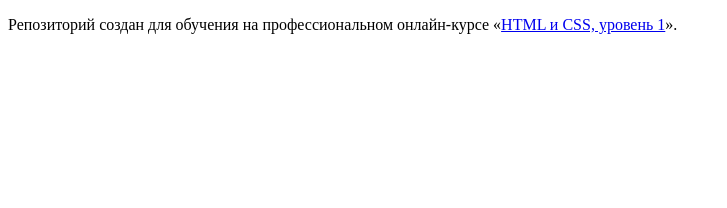
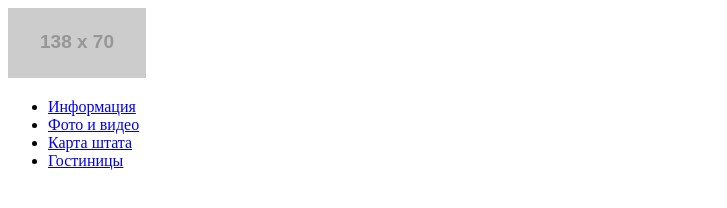
Before and after one commit to kaiere/1257821-sedona-29, a plain HTML site: page index.html in a window 1280 px wide. Shown: the whole page, without its empty margins (0-727 px from the left). Drawn offline with Linux system fonts and the light colour scheme; placeholder pictures from the web are drawn by us.

Commit message:
Разметили хэдер, навигацию

```diff
--- a/index.html
+++ b/index.html
@@ -5,8 +5,19 @@
     <title>HTML Academy: Седона</title>
   </head>
   <body>
-
-    <p>Репозиторий создан для обучения на профессиональном онлайн‑курсе «<a href="https://htmlacademy.ru/intensive/htmlcss">HTML и CSS, уровень 1</a>».</p>
+    <header>
+      <nav>
+        <a>
+          <img src="https://via.placeholder.com/138x70" width="138" height="70" alt="Логотип города Седона">
+        </a>
+        <ul>
+          <li><a href="#">Информация</a></li>
+          <li><a href="#">Фото и видео</a></li>
+          <li><a href="#">Карта штата</a></li>
+          <li><a href="#">Гостиницы</a></li>
+        </ul>
+      </nav>
+    </header>
 
   </body>
 </html>
```
